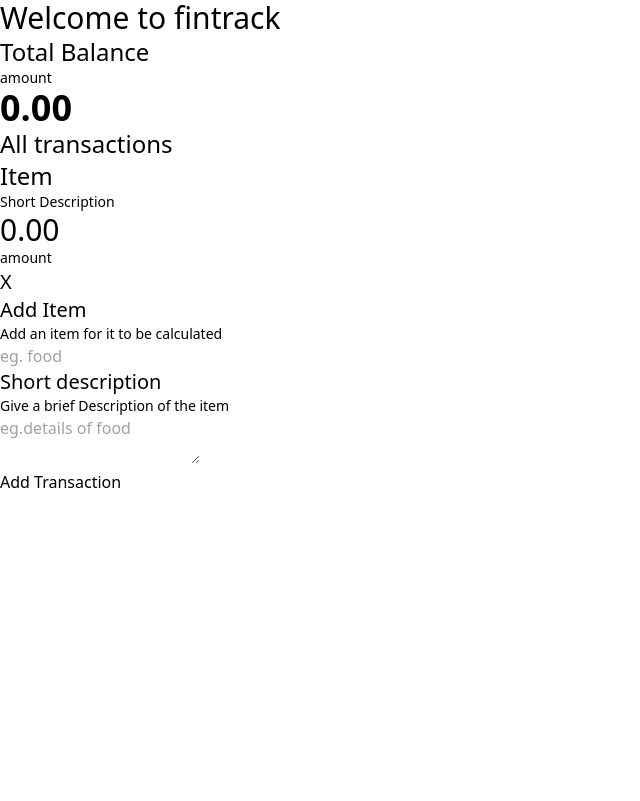
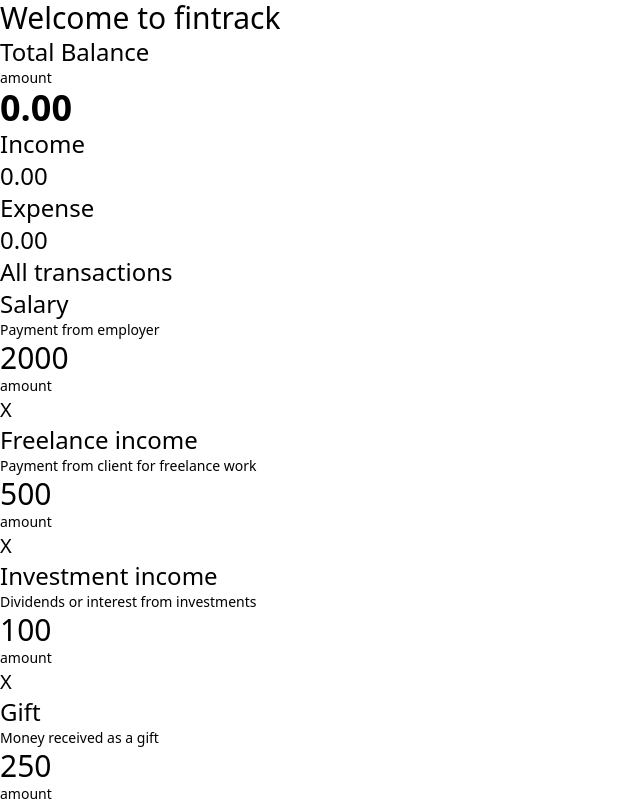
Before and after one commit to gyeduernest/App_project, a React (Vite) app: page /dashboard in a window 1280 px wide. Shown: the top 801 px of the page, without its empty margins (0-640 px from the left). Built offline with nearby package versions, Linux system fonts and the light colour scheme.

Commit message:
map items added

```diff
--- a/src/Components/Addtransaction.jsx
+++ b/src/Components/Addtransaction.jsx
@@ -1,22 +1,35 @@
 import React from 'react'
+import { useState } from 'react'
 
-export default function Addtransaction() {
+export default function Addtransaction(e) {
+
+
+  const [item, setitem] = useState("")
+  const [amount, setamount] = useState("")
+  const [comment, setcomment] = useState("")
+
+
+
+
+
+
   return (
     <>
 
     <div>
         <form action="">
-          <div className='p-5'>
+        <div className='p-5'>
           <label htmlFor="item"><h5 className='font-bold'>Add Item</h5></label>
           <p>Add an item for it to be calculated</p>
-          <input type="text" id="item" className='input' placeholder='eg. food' />
-          <label htmlFor="item"><h5 className='font-bold'>Short description</h5></label>
+          <input type="text" id="item" className='input' placeholder='eg. food' onChange={(e) => (setitem(e.target.value))} value={item} />
+          <label htmlFor="amount"><h5 className='font-bold'>Amount</h5></label>
+          <input type="number" name='amount' id='amount' className='input' onChange={(e) => (setamount(e.target.value))} value={amount} />
+          <label htmlFor="item"><h5 className='font-bold'>Comment</h5></label>
           <p>Give a brief Description of the item</p>
-          <textarea type="text" id="item" className='textarea' placeholder='eg.details of food' />
-          </div>
-
-            <div className='flex justify-center items-center px-5'>
-            <button className='bg-blue-700 rounded-md  text-white font-bold w-full h-12'> Add Transaction</button>
+          <textarea type="text" id="item" className='textarea' placeholder='eg.details of food' onChange={(e) => (setcomment(e.target.value))} value={comment}  />
+         </div>
+            <div className='flex justify-center items-center px-5 mt-10'>
+            <button  className='bg-blue-700 rounded-md  text-white font-bold w-full h-12'>Add Transaction</button>
 
             </div>
 
--- a/src/Components/Alltransactions.jsx
+++ b/src/Components/Alltransactions.jsx
@@ -1,23 +1,65 @@
 import React from 'react'
+import { useState } from 'react'
 
 export default function Alltransactions() {
+    const transactionsList = [
+      {
+        id: 1,
+        item: "Salary",
+        description: "Payment from employer",
+        amount: 2000
+      },
+      {
+        id: 2,
+        item: "Freelance income",
+        description: "Payment from client for freelance work",
+        amount: 500
+      },
+      {
+        id: 3,
+        item: "Investment income",
+        description: "Dividends or interest from investments",
+        amount: 100
+      },
+      {
+        id: 4,
+        item: "Gift",
+        description: "Money received as a gift",
+        amount: 250
+      },
+      {
+        id: 5,
+        item: "Refund",
+        description: "Money received back after returning an item or service",
+        amount: 50
+      }
+    ]
+
+
+
+
+
+
   return (
     <div>
       <div className=''>
         <h4 className='text-center font-bold'>All transactions</h4>
         <div className='p-5'>
+              {transactionsList.map((transactions) => (
+
             <div className='bg-green-50 h-24 rounded-md shadow-sm  p-5 flex justify-between'>
-              <div>
-              <h4 className='font-bold'>Item</h4>
-              <p>Short Description</p>
+              <div key={transactions.id}>
+              <h4 className='font-bold'>{transactions.item}</h4>
+              <p>{transactions.description}</p>
               </div>
               <div>
-              <h3 className='font-bold'>0.00</h3>
+              <h3 className='font-bold'>{transactions.amount}</h3>
               <p>amount</p>
               </div>
-              <button className='cancel '><h5>X</h5></button>
+              <button className='cancel '  ><h5>X</h5></button>
             </div>
 
+              ))}
         </div>
 
       </div>
--- /dev/null
+++ b/src/Components/IncomeExpense.jsx
@@ -0,0 +1,22 @@
+import React from 'react'
+
+export default function IncomeExpense() {
+  return (
+    <div>
+
+        <div className=''>
+          <div className='bg-blue-100  shadow-lg  rounded-lg flex justify-between items-center p-10'>
+          <div className=''>
+            <h4>Income</h4>
+            <h4>0.00</h4>
+          </div>
+          <div>
+            <h4>Expense</h4>
+            <h4>0.00</h4>
+          </div>
+          </div>
+        </div>
+
+    </div>
+  )
+}
--- a/src/Dashboard.jsx
+++ b/src/Dashboard.jsx
@@ -2,6 +2,7 @@
 import TotalBalance from './Components/TotalBalance'
 import Alltransactions from './Components/Alltransactions'
 import Addtransaction from './Components/Addtransaction'
+import IncomeExpense from './Components/IncomeExpense'
 
 export default function Dashboard() {
 
@@ -14,9 +15,9 @@
 
       <TotalBalance/>
 
+      <IncomeExpense/>
       <Alltransactions/>
-
-        <Addtransaction/>
+      <Addtransaction/>
 
 
       </div>
```
